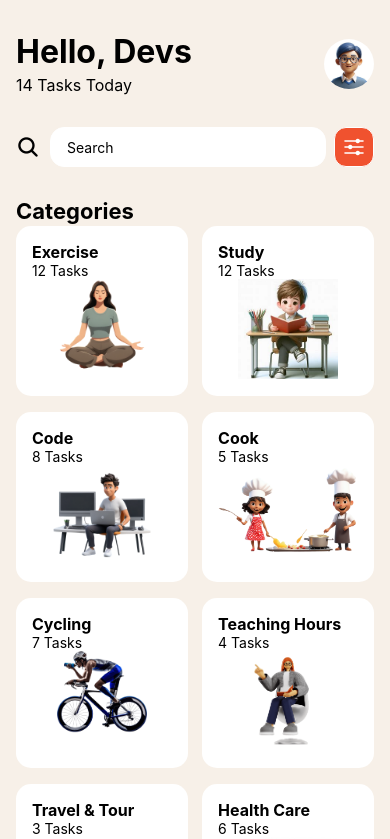
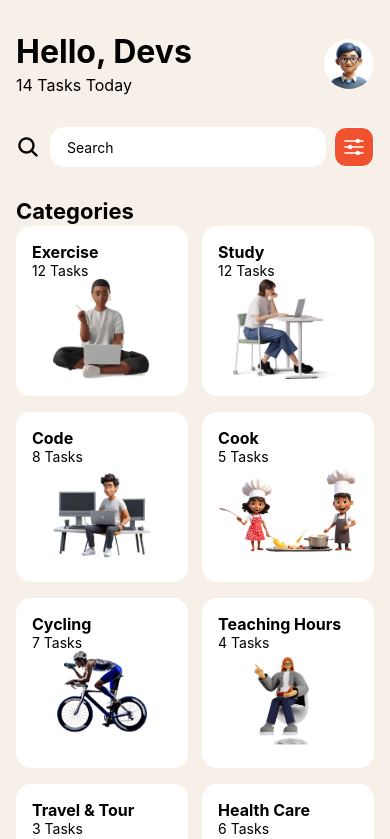
Before and after one commit to KBCyber/rn-assignment3-11358176, a React Native app in the folder myProjectWork3/: screen / in a window 390 px wide. Shown: the top 839 px of the page. Built offline with nearby package versions, Linux system fonts and the light colour scheme.

Commit message:
Changed the exercise and Study images

```diff
--- a/myProjectWork3/App.js
+++ b/myProjectWork3/App.js
@@ -9,8 +9,8 @@ import TaskItem from './components/OngoingTask';import { Ionicons } from '@expo/
 const Stack = createStackNavigator();
 
 const categories = [
-  { title: 'Exercise', tasks: 12, image: require('./assets/Images/exercise.png') },
-  { title: 'Study', tasks: 12, image: require('./assets/Images/read.png') },
+  { title: 'Exercise', tasks: 12, image: require('./assets/Images/exercise1.png') },
+  { title: 'Study', tasks: 12, image: require('./assets/Images/study1.png') },
   { title: 'Code', tasks: 8, image: require('./assets/Images/code.png') },
   { title: 'Cook', tasks: 5, image: require('./assets/Images/cook.png') },
   { title: 'Cycling', tasks: 7, image: require('./assets/Images/cycling.png') },
```
Also changed, not shown: myProjectWork3/assets/Images/exercise1.png (added), myProjectWork3/assets/Images/study1.png (added).
